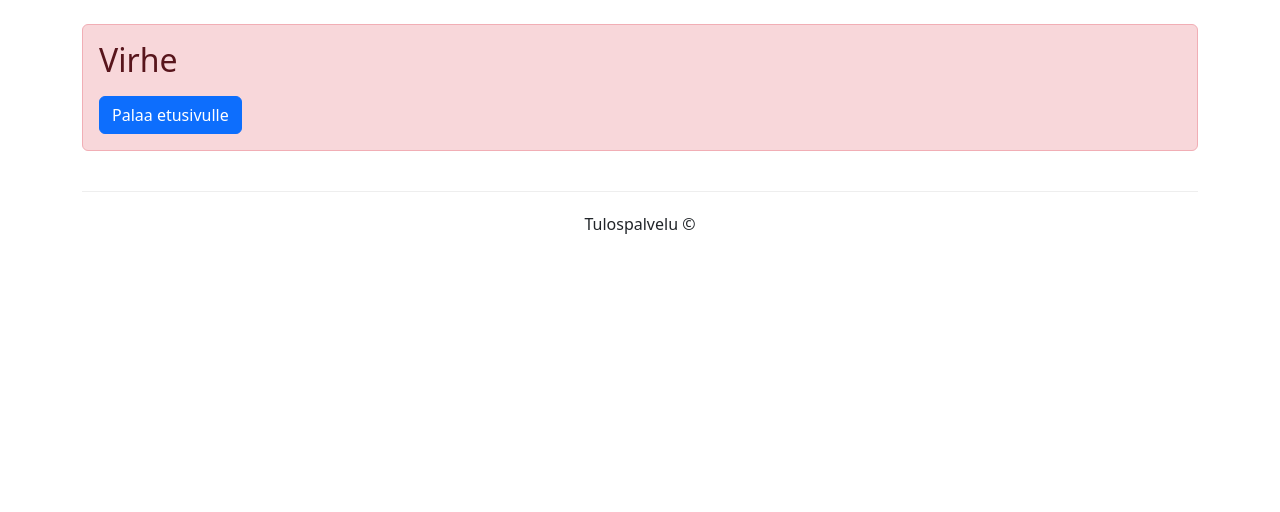
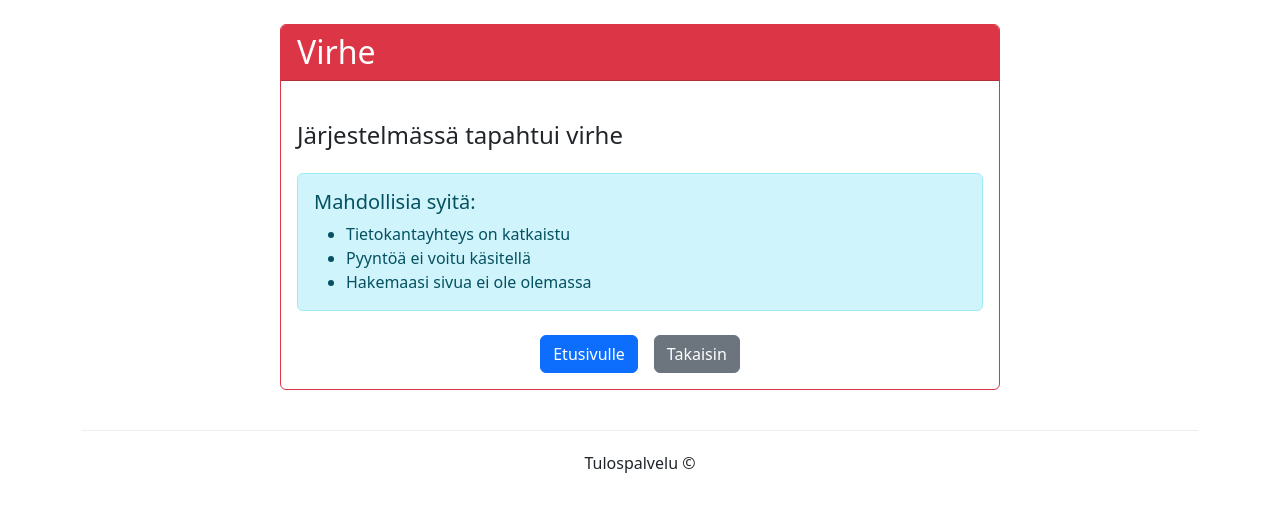
Before and after one commit to PetteriLah/Tilastokaappari, a Python web app: template templates/error.html in a window 1280 px wide. Shown: the part 132-644 px from the top of the page. Run offline with Jinja, Linux system fonts and the light colour scheme; the template is opened without the code that fills it, so the values that code supplies are empty.

Commit message:
Update error.html

```diff
--- a/templates/error.html
+++ b/templates/error.html
@@ -1,11 +1,43 @@
 {% extends "base.html" %}
 
-{% block title %}Virhe{% endblock %}
+{% block title %}Virhe - Urheilutulospalvelu{% endblock %}
 
 {% block content %}
-<div class="alert alert-danger">
-    <h2>Virhe</h2>
-    <p>{{ message }}</p>
-    <a href="{{ url_for('index') }}" class="btn btn-primary">Palaa etusivulle</a>
+<div class="container mt-4">
+    <div class="row justify-content-center">
+        <div class="col-md-8">
+            <div class="card border-danger">
+                <div class="card-header bg-danger text-white">
+                    <h2 class="card-title mb-0"><i class="bi bi-exclamation-triangle"></i> Virhe</h2>
+                </div>
+                <div class="card-body">
+                    <div class="text-center mb-4">
+                        <i class="bi bi-database-x" style="font-size: 4rem; color: #dc3545;"></i>
+                    </div>
+
+                    <h4 class="alert-heading">Järjestelmässä tapahtui virhe</h4>
+                    <p class="mb-4">{{ message }}</p>
+
+                    <div class="alert alert-info">
+                        <h5 class="alert-heading">Mahdollisia syitä:</h5>
+                        <ul class="mb-0">
+                            <li>Tietokantayhteys on katkaistu</li>
+                            <li>Pyyntöä ei voitu käsitellä</li>
+                            <li>Hakemaasi sivua ei ole olemassa</li>
+                        </ul>
+                    </div>
+
+                    <div class="d-grid gap-2 d-md-flex justify-content-md-center mt-4">
+                        <a href="{{ url_for('index') }}" class="btn btn-primary me-md-2">
+                            <i class="bi bi-house"></i> Etusivulle
+                        </a>
+                        <a href="javascript:history.back()" class="btn btn-secondary">
+                            <i class="bi bi-arrow-left"></i> Takaisin
+                        </a>
+                    </div>
+                </div>
+            </div>
+        </div>
+    </div>
 </div>
 {% endblock %}
```
